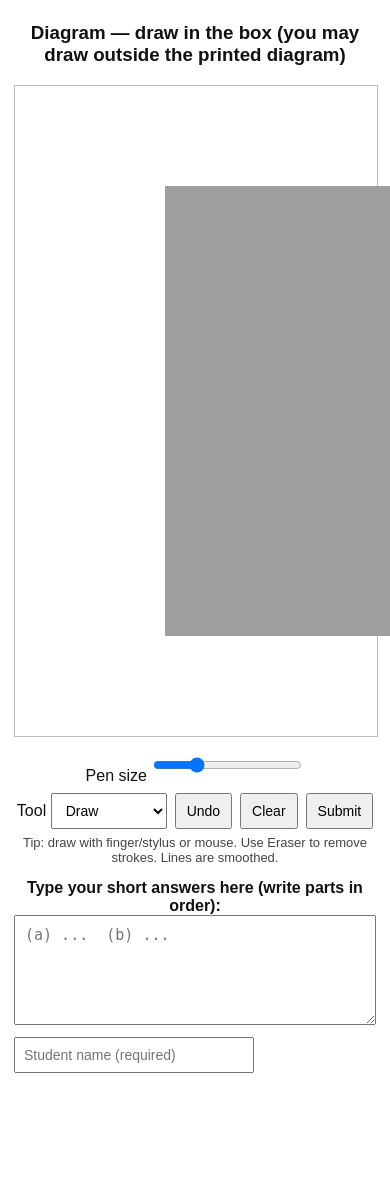
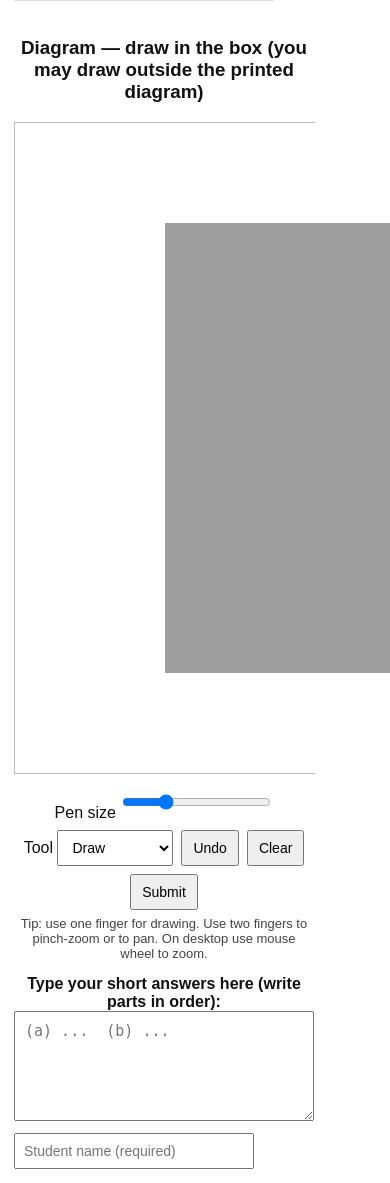
Before and after one commit to gudisela/moodle-live-test, a Flask app: template templates/exam_template.html in a window 390 px wide; the page is wider, and only the part inside the window is pictured. Shown: the part 799-1982 px from the top of that part. Before the commit the page ends 1872 px from the top of that part, so only its background shows below. Run offline with Flask 3, Linux system fonts and the light colour scheme; the template is opened without the code that fills it, so the values that code supplies are empty.

Commit message:
Update: Phase 3 drawing interface (new canvas + centered diagram)

```diff
--- a/templates/exam_template.html
+++ b/templates/exam_template.html
@@ -9,99 +9,41 @@
   body{font-family:Arial, Helvetica, sans-serif; margin:14px; color:#111;}
   h2{margin-bottom:10px;}
   .container{display:flex; gap:18px; align-items:flex-start;}
-  /* responsive: column on narrow screens */
-  @media(max-width:900px){
-    .container{flex-direction:column;}
-  }
-
-  /* QUESTION PANEL */
-  .qpanel{
-    flex: 0 0 48%;
-    max-width:48%;
-    min-width:260px;
-    border:1px solid #ddd;
-    padding:12px;
-    box-sizing:border-box;
-    background:#fafafa;
-    overflow:hidden;
-  }
+  @media(max-width:900px){ .container{flex-direction:column;} }
+  .qpanel{ flex:0 0 48%; max-width:48%; min-width:260px; border:1px solid #ddd; padding:12px; box-sizing:border-box; background:#fafafa; overflow:hidden; }
   .qpanel h3{margin-top:0;}
-  .qimg-wrap{
-    width:100%;
-    height: calc(100vh - 220px);
-    overflow:auto;
-    border:1px dashed #eee;
-    padding:8px;
-    box-sizing:border-box;
-    background:#fff;
-  }
+  .qimg-wrap{ width:100%; height: calc(100vh - 220px); overflow:auto; border:1px dashed #eee; padding:8px; box-sizing:border-box; background:#fff; }
   .qimg-wrap img{display:block; width:100%; height:auto; object-fit:contain;}
-
-  /* DRAWING PANEL */
-  .dpanel{
-    flex: 0 0 52%;
-    max-width:52%;
-    min-width:300px;
-    box-sizing:border-box;
-    text-align:center;
-  }
-  .canvas-wrapper{
-    width: var(--canvas-w);
-    height: var(--canvas-h);
-    max-width:100%;
-    border:1px solid #bbb;
-    margin: 0 auto;
-    position: relative;
-    background:#fff;
-  }
-  /* background image (drawn to the canvas, hidden element) */
+  .dpanel{ flex:0 0 52%; max-width:52%; min-width:300px; box-sizing:border-box; text-align:center; }
+  .canvas-wrapper{ width: var(--canvas-w); height: var(--canvas-h); max-width:100%; border:1px solid #bbb; margin: 0 auto; position: relative; background:#fff; touch-action: none; }
   #bgImg{ display:none; }
-
-  /* control bar */
   .controls{ margin-top: 10px; display:flex; gap:8px; justify-content:center; flex-wrap:wrap; }
-  .controls button, .controls input[type="range"], .controls select {
-    padding:8px 10px; font-size:14px;
-  }
+  .controls button, .controls input[type="range"], .controls select { padding:8px 10px; font-size:14px; }
   .small { font-size:13px; color:#444; margin-top:6px; text-align:center; }
-
-  /* answer area */
   .answer-area{ margin-top:14px; }
   .answer-area textarea{ width:100%; min-height:110px; padding:10px; font-size:15px; box-sizing:border-box; }
   .meta-row{ display:flex; gap:8px; margin-top:8px; flex-wrap:wrap; align-items:center; }
   .meta-row input[type="text"]{ padding:8px; font-size:14px; width:220px; }
-
-  /* mobile adjustments */
-  @media(max-width:900px){
-    .qpanel, .dpanel { max-width:100%; flex-basis:100%; }
-    .canvas-wrapper { margin-left:auto; margin-right:auto; }
-  }
 </style>
 </head>
 <body>
   <h2>Question {{ qid }}</h2>
 
   <div class="container">
-    <!-- Question text (read-only) -->
     <div class="qpanel" aria-label="Question text">
       <h3>Question (Read-only)</h3>
       <div class="qimg-wrap" id="qimgWrap">
-        <!-- served by /question_file/<qid>/<question_image> -->
         <img id="questionImage" src="/question_file/{{ qid }}/{{ question_image }}" alt="Question image">
       </div>
-
-      <div class="small">If the question text is long, scroll inside the box. Use pinch/zoom on mobile if needed.</div>
+      <div class="small">Scroll the question area if needed. Pinch/zoom the diagram to draw precisely.</div>
     </div>
 
-    <!-- Drawing area -->
     <div class="dpanel" aria-label="Drawing area">
       <h3>Diagram — draw in the box (you may draw outside the printed diagram)</h3>
 
       <div class="canvas-wrapper" id="canvasWrapper">
-        <!-- hidden background image element used to draw the diagram onto the canvas -->
         <img id="bgImg" src="/question_file/{{ qid }}/{{ diagram_image }}" alt="Diagram to draw on">
-
-        <!-- visible canvas where student draws (we will merge to an offscreen canvas on save) -->
-        <canvas id="drawCanvas" width="900" height="650" style="touch-action: none; display:block;"></canvas>
+        <canvas id="drawCanvas" width="900" height="650" style="display:block;"></canvas>
       </div>
 
       <div class="controls">
@@ -118,7 +60,7 @@
         <button id="submitBtn">Submit</button>
       </div>
 
-      <div class="small">Tip: draw with finger/stylus or mouse. Use Eraser to remove strokes. Lines are smoothed.</div>
+      <div class="small">Tip: use one finger for drawing. Use two fingers to pinch-zoom or to pan. On desktop use mouse wheel to zoom.</div>
 
       <div class="answer-area">
         <label><strong>Type your short answers here (write parts in order):</strong></label>
@@ -134,134 +76,134 @@
   </div>
 
 <script>
-/* ---------- CONFIG ---------- */
-const CANVAS_W = 900, CANVAS_H = 650;
-const DIAGRAM_TARGET_W = 600; // desired diagram width inside canvas
+/* ---------- Config ---------- */
 const canvas = document.getElementById('drawCanvas');
 const ctx = canvas.getContext('2d');
 const bgImg = document.getElementById('bgImg');
-let penSize = document.getElementById('penSize');
-let toolSel = document.getElementById('tool');
+const wrapper = document.getElementById('canvasWrapper');
+const rectUpdate = () => canvas.getBoundingClientRect();
+const CANVAS_W = canvas.width, CANVAS_H = canvas.height;
+const DIAGRAM_TARGET_W = 600; // target diagram width inside canvas
 
-canvas.width = CANVAS_W;
-canvas.height = CANVAS_H;
+/* ---------- Transform state ---------- */
+let zoom = 1.0;            // zoom factor (1 = fitted scale)
+let offsetX = 0, offsetY = 0; // panning offsets in canvas coordinate units
+const MIN_ZOOM = 0.6, MAX_ZOOM = 3.0;
 
-/* ---------- Drawing state & stack for undo ---------- */
+/* ---------- Drawing state ---------- */
 let drawing = false;
-let lastPos = {x:0,y:0};
-let paths = []; // stack of paths for undo (each path is an array of points + options)
 let currentPath = null;
+let paths = []; // stored as logical points (in canvas coordinates BEFORE transform)
+const penSizeControl = document.getElementById('penSize');
+const toolSel = document.getElementById('tool');
 
-/* ---------- Utility to get pointer pos relative to canvas ---------- */
-function getPointerPos(e) {
+/* ---------- Helpers: map client pointer -> canvas coordinate (logical canvas units) ---------- */
+function clientToCanvas(clientX, clientY) {
   const rect = canvas.getBoundingClientRect();
-  const isTouch = e.touches && e.touches.length;
-  const clientX = isTouch ? e.touches[0].clientX : e.clientX;
-  const clientY = isTouch ? e.touches[0].clientY : e.clientY;
-  return { x: (clientX - rect.left) * (canvas.width / rect.width), y: (clientY - rect.top) * (canvas.height / rect.height) };
+  // x_canvas_raw = (client - rect.left) * (canvas.width / rect.width)
+  const x_canvas_raw = (clientX - rect.left) * (canvas.width / rect.width);
+  const y_canvas_raw = (clientY - rect.top) * (canvas.height / rect.height);
+  // logical coordinate before transform:
+  const x_logical = (x_canvas_raw - offsetX) / zoom;
+  const y_logical = (y_canvas_raw - offsetY) / zoom;
+  return { x: x_logical, y: y_logical };
 }
 
-/* ---------- Start a new path ---------- */
-function startPath(e) {
-  e.preventDefault();
+/* ---------- Helpers: map logical -> screen (canvas pixel after transform) ---------- */
+function logicalToScreen(pt) {
+  return { x: pt.x * zoom + offsetX, y: pt.y * zoom + offsetY };
+}
+
+/* ---------- Pointer events for drawing ---------- */
+function startStroke(e) {
+  // only start drawing for single-touch or left mouse button
+  if (e.pointerType === 'touch' && (e.touches && e.touches.length > 1)) return;
+  if (e.buttons !== undefined && e.buttons !== 1 && e.pointerType !== 'touch') return;
+
   drawing = true;
-  currentPath = { points: [], size: parseInt(penSize.value,10), color: '#000000', mode: toolSel.value };
-  const p = getPointerPos(e);
+  currentPath = { points: [], size: parseInt(penSizeControl.value,10), mode: toolSel.value || 'draw' };
+  const p = getEventPoint(e);
   currentPath.points.push(p);
-  lastPos = p;
+  redraw();
 }
-function movePath(e) {
+function moveStroke(e) {
   if (!drawing) return;
-  const p = getPointerPos(e);
+  const p = getEventPoint(e);
   currentPath.points.push(p);
-  lastPos = p;
-  redrawCanvas();
+  redraw();
 }
-function endPath(e) {
+function endStroke(e) {
   if (!drawing) return;
   drawing = false;
-  // save path if it contains points
-  if (currentPath && currentPath.points.length>0) {
+  if (currentPath && currentPath.points.length) {
     paths.push(currentPath);
     currentPath = null;
   }
 }
+function getEventPoint(e) {
+  let clientX, clientY;
+  if (e.touches && e.touches.length) {
+    clientX = e.touches[0].clientX;
+    clientY = e.touches[0].clientY;
+  } else {
+    clientX = (e.clientX !== undefined ? e.clientX : e.pageX);
+    clientY = (e.clientY !== undefined ? e.clientY : e.pageY);
+  }
+  return clientToCanvas(clientX, clientY);
+}
 
-/* ---------- Redraw canvas from BG + all paths ---------- */
-function redrawCanvas() {
+/* ---------- Render function ---------- */
+function redraw() {
   // clear
   ctx.clearRect(0,0,canvas.width,canvas.height);
 
-  // Draw centered background diagram (scaled) onto the canvas - we DRAW the bg here for preview; final merge uses offscreen canvas for highest-res
-  drawCenteredDiagramOnCanvas(ctx, bgImg, canvas.width, canvas.height);
+  // draw white background
+  ctx.fillStyle = '#ffffff';
+  ctx.fillRect(0,0,canvas.width,canvas.height);
 
-  // Draw existing paths
-  ctx.lineJoin = 'round';
-  ctx.lineCap = 'round';
-  for (let p of paths) {
-    drawPath(ctx, p);
+  // draw centered diagram scaled by zoom with offsets
+  if (bgImg.complete) {
+    const cfg = computeDiagramScaleAndOffsets(bgImg.naturalWidth, bgImg.naturalHeight, canvas.width, canvas.height);
+    const drawW = cfg.drawW * zoom;
+    const drawH = cfg.drawH * zoom;
+    const left = cfg.left * zoom + offsetX;
+    const top = cfg.top * zoom + offsetY;
+    ctx.drawImage(bgImg, left, top, drawW, drawH);
   }
-  // draw current path on top
+
+  // draw all saved paths (transform logical->screen)
+  ctx.lineJoin = 'round'; ctx.lineCap = 'round';
+  for (let p of paths) drawPath(ctx, p);
   if (currentPath) drawPath(ctx, currentPath);
 }
-function drawPath(ctx, p) {
-  if (!p || p.points.length===0) return;
+
+/* draw single path (p.points are logical coords) */
+function drawPath(ctxLocal, p) {
+  if (!p || !p.points || p.points.length===0) return;
   if (p.mode === 'erase') {
-    ctx.globalCompositeOperation = 'destination-out';
-    ctx.strokeStyle = 'rgba(0,0,0,1)';
+    ctxLocal.globalCompositeOperation = 'destination-out';
+    ctxLocal.strokeStyle = 'rgba(0,0,0,1)';
   } else {
-    ctx.globalCompositeOperation = 'source-over';
-    ctx.strokeStyle = p.color || '#000';
+    ctxLocal.globalCompositeOperation = 'source-over';
+    ctxLocal.strokeStyle = '#000';
   }
-  ctx.lineWidth = p.size;
-  ctx.beginPath();
-  ctx.moveTo(p.points[0].x, p.points[0].y);
+  ctxLocal.lineWidth = p.size * zoom; // scale stroke on zoom for consistent visual
+  ctxLocal.beginPath();
+  let s = logicalToScreen(p.points[0]);
+  ctxLocal.moveTo(s.x, s.y);
   for (let i=1;i<p.points.length;i++) {
-    // smoothing: draw quadratic curve between points
-    const prev = p.points[i-1];
-    const cur = p.points[i];
+    const prev = logicalToScreen(p.points[i-1]);
+    const cur  = logicalToScreen(p.points[i]);
     const cx = (prev.x + cur.x)/2;
     const cy = (prev.y + cur.y)/2;
-    ctx.quadraticCurveTo(prev.x, prev.y, cx, cy);
+    ctxLocal.quadraticCurveTo(prev.x, prev.y, cx, cy);
   }
-  ctx.stroke();
-  ctx.beginPath();
-  ctx.globalCompositeOperation = 'source-over';
+  ctxLocal.stroke();
+  ctxLocal.globalCompositeOperation = 'source-over';
 }
 
-/* ---------- Event listeners for pointer/touch ---------- */
-canvas.addEventListener('mousedown', startPath);
-canvas.addEventListener('mousemove', movePath);
-window.addEventListener('mouseup', endPath);
-
-canvas.addEventListener('touchstart', startPath, {passive:false});
-canvas.addEventListener('touchmove', movePath, {passive:false});
-window.addEventListener('touchend', endPath);
-
-/* ---------- Buttons ---------- */
-document.getElementById('clearBtn').addEventListener('click', function(){
-  if (!confirm('Clear all strokes?')) return;
-  paths = [];
-  currentPath = null;
-  redrawCanvas();
-});
-document.getElementById('undoBtn').addEventListener('click', function(){
-  paths.pop();
-  redrawCanvas();
-});
-
-/* ---------- Line tool handling (straight lines) ---------- */
-let lineStart = null;
-toolSel.addEventListener('change', ()=> {
-  // if switching to line, change cursor or behavior
-});
-canvas.addEventListener('dblclick', function(e){
-  // optional: double-click to finish a straight line start/stop
-});
-
-/* ---------- Centered diagram drawing logic ---------- */
+/* ---------- Compute diagram scale/offset for CENTERED placement (natural units) ---------- */
 function computeDiagramScaleAndOffsets(imgW, imgH, canvasW, canvasH) {
-  // fit diagram width to DIAGRAM_TARGET_W (if image wider than target, scale down)
   const targetW = Math.min(DIAGRAM_TARGET_W, canvasW - 80);
   const scale = targetW / imgW;
   const drawW = imgW * scale;
@@ -270,83 +212,219 @@ function computeDiagramScaleAndOffsets(imgW, imgH, canvasW, canvasH) {
   const top  = (canvasH - drawH)/2;
   return { drawW, drawH, left, top };
 }
-function drawCenteredDiagramOnCanvas(ctxLocal, imgElement, canvasW, canvasH) {
-  if (!imgElement || !imgElement.complete) {
-    // nothing yet
-    return;
+
+/* ---------- Touch pinch/ pan handlers ---------- */
+let isPointerDown = false;
+let twoFinger = false;
+let lastTouchDist = 0;
+let lastTouchMid = null;
+let lastPanClient = null;
+let startZoom = null;
+let startOffset = null;
+
+function dist(t0, t1){ return Math.hypot(t1.clientX - t0.clientX, t1.clientY - t0.clientY); }
+function midPoint(t0,t1){ return { clientX: (t0.clientX+t1.clientX)/2, clientY:(t0.clientY+t1.clientY)/2 }; }
+
+wrapper.addEventListener('touchstart', function(e){
+  if (e.touches.length === 2) {
+    twoFinger = true;
+    lastTouchDist = dist(e.touches[0], e.touches[1]);
+    lastTouchMid = midPoint(e.touches[0], e.touches[1]);
+    startZoom = zoom;
+    startOffset = { x: offsetX, y: offsetY };
+  } else {
+    twoFinger = false;
   }
-  const naturalW = imgElement.naturalWidth;
-  const naturalH = imgElement.naturalHeight;
-  const cfg = computeDiagramScaleAndOffsets(naturalW, naturalH, canvasW, canvasH);
-  ctxLocal.drawImage(imgElement, cfg.left, cfg.top, cfg.drawW, cfg.drawH);
-}
+}, {passive:false});
 
-/* when background image loaded, redraw */
-bgImg.onload = function(){
-  redrawCanvas();
-  // ensure question imagepane scroll position (if any) remains
-};
+wrapper.addEventListener('touchmove', function(e){
+  if (e.touches.length === 2) {
+    e.preventDefault(); // prevent page scroll
+    const newDist = dist(e.touches[0], e.touches[1]);
+    const newMid = midPoint(e.touches[0], e.touches[1]);
+    // compute client->canvas point for midpoint
+    const rect = canvas.getBoundingClientRect();
+    const midCanvasBefore = { x: (lastTouchMid.clientX - rect.left) * (canvas.width/rect.width),
+                              y: (lastTouchMid.clientY - rect.top)  * (canvas.height/rect.height) };
+    // logical point under midpoint
+    const logicalMid = { x: (midCanvasBefore.x - startOffset.x)/startZoom, y: (midCanvasBefore.y - startOffset.y)/startZoom };
 
-/* ---------- On submit: merge high-resolution bg + strokes into a single PNG ---------- */
+    // update zoom
+    const ratio = newDist / lastTouchDist;
+    let newZoom = startZoom * ratio;
+    newZoom = Math.max(MIN_ZOOM, Math.min(MAX_ZOOM, newZoom));
+
+    // compute new offset so that logicalMid maps to same screen (midpoint)
+    const midCanvasNow = { x: (newMid.clientX - rect.left) * (canvas.width/rect.width),
+                           y: (newMid.clientY - rect.top)  * (canvas.height/rect.height) };
+    offsetX = midCanvasNow.x - logicalMid.x * newZoom;
+    offsetY = midCanvasNow.y - logicalMid.y * newZoom;
+    zoom = newZoom;
+    redraw();
+  } else if (e.touches.length === 1 && !drawing) {
+    // single-finger pan when not drawing? (we avoid conflict: drawing is started by touch on canvas)
+    // do nothing here; drawing touch events handle single-finger draw
+  }
+}, {passive:false});
+
+wrapper.addEventListener('touchend', function(e){
+  if (e.touches.length < 2) {
+    twoFinger = false;
+    lastTouchDist = 0;
+    lastTouchMid = null;
+    startZoom = null;
+    startOffset = null;
+  }
+}, {passive:false});
+
+/* ---------- Mouse wheel zoom (desktop) ---------- */
+wrapper.addEventListener('wheel', function(e){
+  e.preventDefault();
+  const rect = canvas.getBoundingClientRect();
+  const clientX = e.clientX, clientY = e.clientY;
+  const canvasClientX = (clientX - rect.left) * (canvas.width/rect.width);
+  const canvasClientY = (clientY - rect.top)  * (canvas.height/rect.height);
+
+  const delta = -e.deltaY * 0.001;
+  let newZoom = zoom * (1 + delta);
+  newZoom = Math.max(MIN_ZOOM, Math.min(MAX_ZOOM, newZoom));
+
+  // logical point under mouse
+  const logicalX = (canvasClientX - offsetX) / zoom;
+  const logicalY = (canvasClientY - offsetY) / zoom;
+
+  // new offset so point remains under cursor
+  offsetX = canvasClientX - logicalX * newZoom;
+  offsetY = canvasClientY - logicalY * newZoom;
+  zoom = newZoom;
+  redraw();
+}, {passive:false});
+
+/* ---------- Undo / Clear ---------- */
+document.getElementById('clearBtn').addEventListener('click', function(){
+  if (!confirm('Clear all strokes?')) return;
+  paths = []; currentPath = null; redraw();
+});
+document.getElementById('undoBtn').addEventListener('click', function(){ paths.pop(); redraw(); });
+
+/* ---------- Pointer (mouse) drawing ---------- */
+let mouseDown = false;
+canvas.addEventListener('pointerdown', function(e){
+  // only handle left button or touch
+  if (e.pointerType === 'mouse' && e.button !== 0) return;
+  // If two-finger gesture in progress, ignore
+  if (twoFinger) return;
+  // start stroke
+  mouseDown = true;
+  drawing = true;
+  currentPath = { points: [], size: parseInt(penSizeControl.value||penSizeControl.value,10) || 3, mode: toolSel.value || 'draw' };
+  const p = clientToCanvas(e.clientX, e.clientY);
+  currentPath.points.push(p);
+  redraw();
+  canvas.setPointerCapture(e.pointerId);
+});
+canvas.addEventListener('pointermove', function(e){
+  if (!mouseDown) return;
+  if (!drawing) return;
+  const p = clientToCanvas(e.clientX, e.clientY);
+  currentPath.points.push(p);
+  redraw();
+});
+window.addEventListener('pointerup', function(e){
+  if (mouseDown) {
+    mouseDown = false;
+    drawing = false;
+    if (currentPath && currentPath.points.length) {
+      paths.push(currentPath);
+      currentPath = null;
+    }
+    redraw();
+  }
+});
+
+/* ---------- Touch drawing fallback for some browsers ---------- */
+canvas.addEventListener('touchstart', function(e){
+  if (e.touches.length === 1 && !twoFinger) {
+    // start drawing
+    const t = e.touches[0];
+    drawing = true;
+    currentPath = { points: [], size: parseInt(penSizeControl.value,10), mode: toolSel.value || 'draw' };
+    currentPath.points.push(clientToCanvas(t.clientX, t.clientY));
+    redraw();
+  }
+}, {passive:false});
+canvas.addEventListener('touchmove', function(e){
+  if (drawing && e.touches.length === 1) {
+    const t = e.touches[0];
+    currentPath.points.push(clientToCanvas(t.clientX, t.clientY));
+    e.preventDefault();
+    redraw();
+  }
+}, {passive:false});
+canvas.addEventListener('touchend', function(e){
+  if (drawing) {
+    drawing = false;
+    if (currentPath && currentPath.points.length) paths.push(currentPath);
+    currentPath = null;
+    redraw();
+  }
+}, {passive:false});
+
+/* ---------- Save merged image (background + strokes) ---------- */
 document.getElementById('submitBtn').addEventListener('click', async function(){
   const studentName = document.getElementById('studentName').value.trim();
   if (!studentName) { alert('Please enter student name'); return; }
 
   const answerText = document.getElementById('answerText').value;
 
-  // Create an offscreen canvas at the same size as visible canvas (900x650) - good enough resolution
+  // offscreen canvas (same logical size)
   const off = document.createElement('canvas');
   off.width = canvas.width;
   off.height = canvas.height;
   const octx = off.getContext('2d');
 
-  // draw background diagram (use bgImg natural size scaled to target) centered
-  // reuse computeDiagramScaleAndOffsets
+  // fill white
+  octx.fillStyle = '#ffffff';
+  octx.fillRect(0,0,off.width, off.height);
+
+  // draw diagram at current zoom/offset
   if (bgImg.complete) {
     const cfg = computeDiagramScaleAndOffsets(bgImg.naturalWidth, bgImg.naturalHeight, off.width, off.height);
-    octx.fillStyle = '#ffffff';
-    octx.fillRect(0,0,off.width,off.height);
-    octx.drawImage(bgImg, cfg.left, cfg.top, cfg.drawW, cfg.drawH);
-  } else {
-    octx.fillStyle = '#ffffff'; octx.fillRect(0,0,off.width,off.height);
+    const drawW = cfg.drawW * zoom;
+    const drawH = cfg.drawH * zoom;
+    const left = cfg.left * zoom + offsetX;
+    const top = cfg.top * zoom + offsetY;
+    octx.drawImage(bgImg, left, top, drawW, drawH);
   }
 
-  // draw all paths onto offscreen canvas (we must re-render using the same algorithm)
+  // draw strokes (paths logical -> screen)
+  octx.lineJoin = 'round'; octx.lineCap = 'round';
   for (let p of paths) {
-    if (!p || p.points.length===0) continue;
+    if (!p || !p.points || p.points.length===0) continue;
     if (p.mode === 'erase') {
       octx.globalCompositeOperation = 'destination-out';
       octx.strokeStyle = 'rgba(0,0,0,1)';
     } else {
       octx.globalCompositeOperation = 'source-over';
-      octx.strokeStyle = p.color || '#000';
+      octx.strokeStyle = '#000';
     }
-    octx.lineWidth = p.size;
-    octx.lineJoin = 'round';
-    octx.lineCap = 'round';
+    octx.lineWidth = p.size * zoom;
     octx.beginPath();
-    octx.moveTo(p.points[0].x, p.points[0].y);
-    for (let i=1;i<p.points.length;i++){
-      const prev = p.points[i-1];
-      const cur = p.points[i];
+    const s0 = logicalToScreen(p.points[0]);
+    octx.moveTo(s0.x, s0.y);
+    for (let i=1;i<p.points.length;i++) {
+      const prev = logicalToScreen(p.points[i-1]);
+      const cur  = logicalToScreen(p.points[i]);
       const cx = (prev.x + cur.x)/2;
       const cy = (prev.y + cur.y)/2;
       octx.quadraticCurveTo(prev.x, prev.y, cx, cy);
     }
     octx.stroke();
-    octx.beginPath();
     octx.globalCompositeOperation = 'source-over';
   }
 
-  // also draw currentPath if any
-  if (currentPath) {
-    drawPath(octx, currentPath);
-  }
-
-  // final dataURL
   const dataURL = off.toDataURL('image/png');
 
-  // POST to server save endpoint (existing /save_exam_answer)
   document.getElementById('statusText').textContent = "Saving...";
   try {
     const res = await fetch('/save_exam_answer', {
@@ -373,11 +451,16 @@ document.getElementById('submitBtn').addEventListener('click', async function(){
   }
 });
 
-/* ---------- initialize: load bgImg by setting src attr already set; copy of bgImg will be used */
-(function init(){
-  // when page loads, draw initial state (if image already cached)
-  if (bgImg.complete) redrawCanvas();
-})();
+/* ---------- Redraw when bg loads ---------- */
+bgImg.onload = function(){
+  // initial fit: we want diagram to occupy DIAGRAM_TARGET_W inside canvas at zoom=1
+  // compute initial cfg and adjust zoom so that diagram natural width -> target width (we already use computeDiagramScaleAndOffsets)
+  // default zoom = 1 => compute centered placement; no change necessary
+  redraw();
+};
+
+/* ---------- Initialize display ---------- */
+redraw();
 </script>
 </body>
 </html>
```
